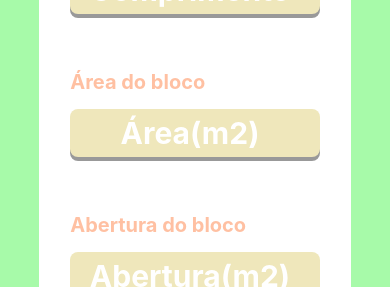
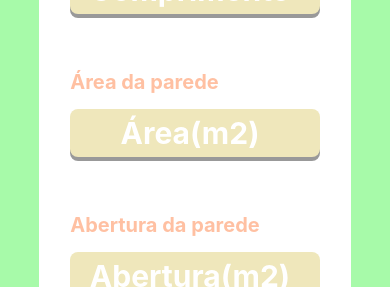
Before and after one commit to AlbertSamuelMelo/TCCJarleson, a React Native app: screen / in a window 390 px wide. Shown: the part 261-548 px from the top of the page. Built offline with nearby package versions, Linux system fonts and the light colour scheme.

Commit message:
Calculo tijolos por m2

```diff
--- a/src/components/TextPlaceHolder.js
+++ b/src/components/TextPlaceHolder.js
@@ -21,8 +21,9 @@ export default class TextPlaceHolder extends Component {
     onChangeText(text) {
         this.setState({
             category: text
-        })
-        sendAfterUpdate()
+      }, () => {
+        this.sendAfterUpdate()
+      })
     }
 
     render(){
@@ -34,7 +35,7 @@ export default class TextPlaceHolder extends Component {
                     onChangeText={text => this.onChangeText(text)}
                     value={this.state.category}
                     placeholder={this.props.input}
-                    // keyboardType={"number-pad"}
+                    keyboardType={"number-pad"}
                     />
                 :<Text
                     style={styles.text}>
--- a/src/views/Calculator.js
+++ b/src/views/Calculator.js
@@ -19,7 +19,7 @@ export default class Calculator extends Component {
         this.setState({altura: altura})
     }
 
-    medidacomprimento(comprimento){
+    medidaComprimento(comprimento){
         this.setState({comprimento: comprimento})
     }
     medidaArea(area){
@@ -30,8 +30,8 @@ export default class Calculator extends Component {
     }
 
     calcular() {
-        var tijolos = 1/((parseInt(comprimento) + 0.01) * (parseInt(altura) + 0.01))
-        console.log(tijolos)
+      var tijolos = 1/(((parseInt(this.state.comprimento.category) / 100) + 0.01) * ((parseInt(this.state.altura.category) / 100) + 0.01))
+      console.log(tijolos)
     }
 
     render(){
@@ -43,10 +43,10 @@ export default class Calculator extends Component {
                     <TextPlaceHolder input={"Altura"} callbackFromParent={(value) => this.medidaAltura(value)}/>
                     <TextPlaceHolder input={"Comprimento"} callbackFromParent={(value) => this.medidaComprimento(value)}/>
 
-                    <Text style={styles.textIsideCard}>Área do bloco</Text>
+                    <Text style={styles.textIsideCard}>Área da parede</Text>
                     <TextPlaceHolder input={"Área(m2)"} callbackFromParent={(value) => this.medidaArea(value)}/>
 
-                    <Text style={styles.textIsideCard}>Abertura do bloco</Text>
+                    <Text style={styles.textIsideCard}>Abertura da parede</Text>
                     <TextPlaceHolder input={"Abertura(m2)"} callbackFromParent={(value) => this.medidaAbertura(value)}/>
 
                     <TouchableOpacity style={styles.button} onPress={() => this.calcular()}>
```
